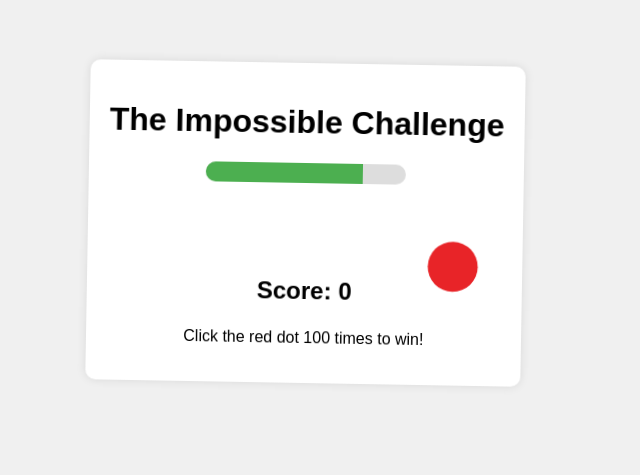
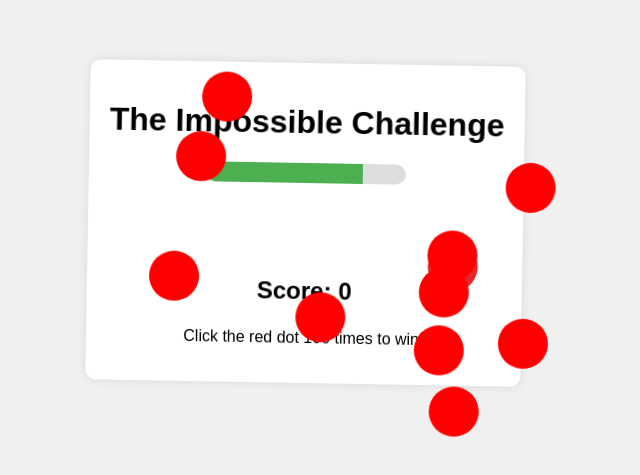
Before and after one commit to Jajaakka/test.github.io, a plain HTML site: page index.html in a window 1280 px wide. Shown: the part 177-652 px from the top of the page, without its empty margins (332-972 px from the left). Drawn offline with Linux system fonts and the light colour scheme.

Commit message:
Update index.html

```diff
--- a/index.html
+++ b/index.html
@@ -85,6 +85,50 @@
         let health = 100;
         let speed = 1000;
 
+        const startTime = Date.now();
+        const timeLimit = 60; // in seconds
+
+        function checkTime() {
+          const currentTime = Date.now();
+          const elapsedTime = currentTime - startTime;
+            if (elapsedTime > timeLimit * 1000) {
+                alert("You ran out of time!");
+                resetGame();
+              }
+        }
+
+        setInterval(checkTime, 1000);
+
+        const landmines = [];
+
+        function createLandmine() {
+          const landmine = document.createElement("div");
+          landmine.className = "landmine";
+          landmine.style.position = "absolute";
+          landmine.style.left = Math.floor(Math.random() * gameContainer.clientWidth) + "px";
+          landmine.style.top = Math.floor(Math.random() * gameContainer.clientHeight) + "px";
+          landmine.style.background = "red";
+          landmine.style.borderRadius = "50%";
+          landmine.style.width = "50px";
+          landmine.style.height = "50px";
+          landmine.style.margin = "10px";
+          landmine.style.cursor = "pointer";
+          landmine.onclick = function() {
+          alert("You stepped on a landmine!");
+          resetGame();
+      };
+      gameContainer.appendChild(landmine);
+      landmines.push(landmine);
+    }
+
+    for (let i = 0; i < 10; i++) {
+      createLandmine();
+    }
+
+
+
+
+
         function updateTarget() {
             const maxX = gameContainer.clientWidth - target.clientWidth;
             const maxY = gameContainer.clientHeight - target.clientHeight;
@@ -129,6 +173,7 @@
             }
         });
 
+
         setInterval(() => {
             updateTarget();
             updateHealth();
```
